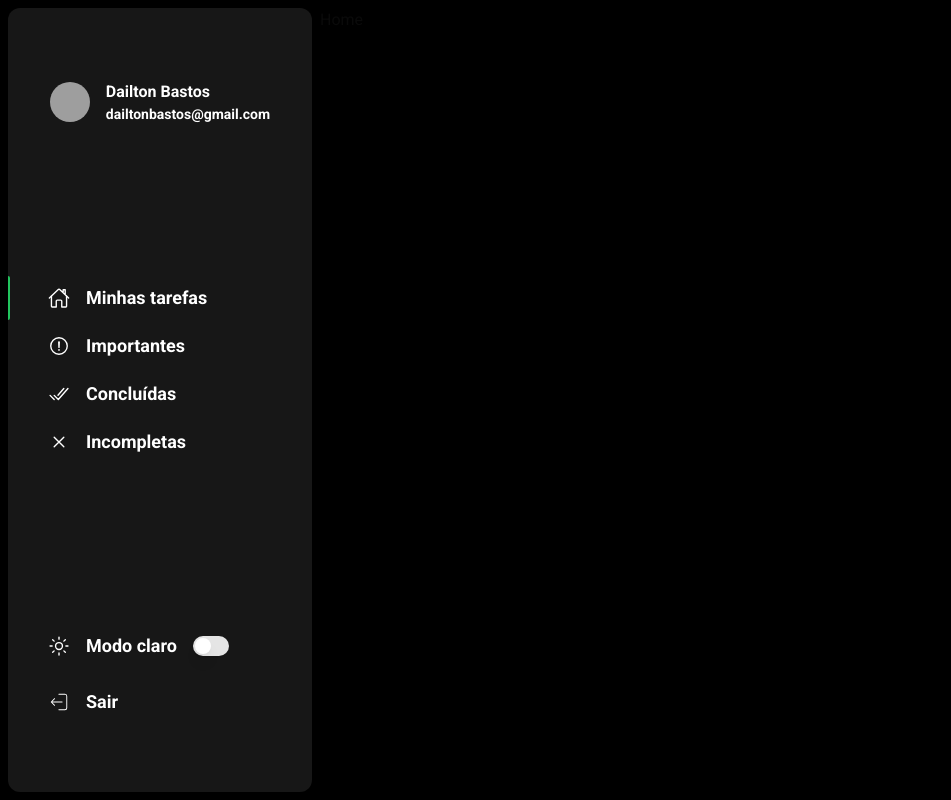
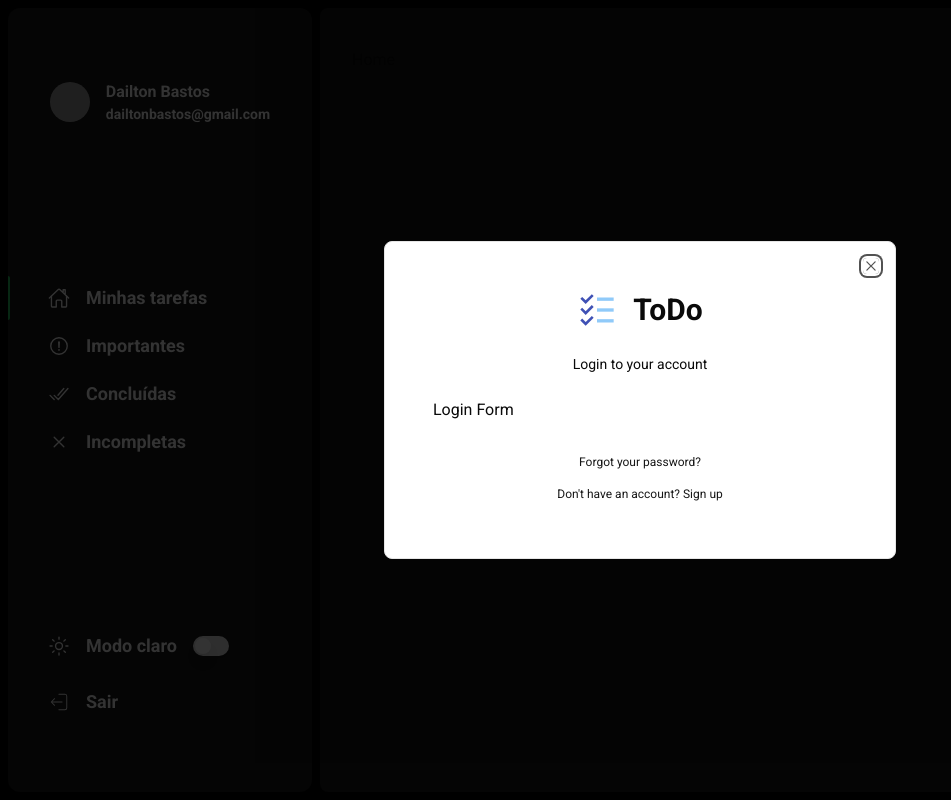
Before and after one commit to Dailton-Bastos/todo-app, a Next.js app: page / in a window 1280 px wide. Shown: the whole page, without its empty margins (0-951 px from the left). Built offline with nearby package versions, Linux system fonts and the light colour scheme; grey boxes are pictures that could not be loaded.

Commit message:
feat(auth): add modal auth

```diff
--- a/package.json
+++ b/package.json
@@ -23,6 +23,7 @@
 	},
 	"dependencies": {
 		"@radix-ui/react-avatar": "^1.0.4",
+		"@radix-ui/react-dialog": "^1.0.5",
 		"@radix-ui/react-icons": "^1.3.0",
 		"@radix-ui/react-slot": "^1.0.2",
 		"@radix-ui/react-switch": "^1.0.3",
@@ -33,7 +34,8 @@
 		"react-dom": "^18",
 		"react-icons": "^5.0.1",
 		"tailwind-merge": "^2.2.1",
-		"tailwindcss-animate": "^1.0.7"
+		"tailwindcss-animate": "^1.0.7",
+		"zustand": "^4.5.2"
 	},
 	"devDependencies": {
 		"@chromatic-com/storybook": "^1.2.12",
--- a/src/app/layout.tsx
+++ b/src/app/layout.tsx
@@ -1,4 +1,6 @@
+import { Box } from '@/components/Box'
 import { Sidebar } from '@/components/Sidebar'
+import { ModalProvider } from '@/providers/modalProvider'
 import type { Metadata } from 'next'
 import { Roboto } from 'next/font/google'
 import './globals.css'
@@ -23,8 +25,14 @@
 						<Sidebar />
 					</div>
 
-					<main className='h-full flex-1 py-2'>{children}</main>
+					<main className='h-full flex-1 py-2 pr-2'>
+						<Box className='w-full h-full rounded-lg overflow-hidden border-none py-10 px-8'>
+							{children}
+						</Box>
+					</main>
 				</div>
+
+				<ModalProvider />
 			</body>
 		</html>
 	)
--- /dev/null
+++ b/src/components/auth/AuthFooter.tsx
@@ -0,0 +1,45 @@
+import React from 'react'
+
+import { Button } from '@/components/ui/Button'
+import { useAuthModal } from '@/hooks/useAuthModal'
+import Link from 'next/link'
+
+type AuthForm = 'login' | 'register' | 'forgot'
+
+type Props = {
+	links: Array<{
+		href: string
+		label: string
+		type: AuthForm
+	}>
+}
+
+export const AuthFooter = ({ links = [] }: Props) => {
+	const { setActiveAuthForm } = useAuthModal()
+
+	const handleClick = React.useCallback(
+		(e: React.MouseEvent<HTMLAnchorElement>, type: AuthForm) => {
+			e.preventDefault()
+
+			setActiveAuthForm(type)
+		},
+		[setActiveAuthForm],
+	)
+
+	return (
+		<div className='w-full flex flex-col'>
+			{links.map((link) => (
+				<Button variant='link' size='sm' asChild key={link.href}>
+					<Link
+						href={link.href}
+						onClick={(e) => {
+							handleClick(e, link.type)
+						}}
+					>
+						{link.label}
+					</Link>
+				</Button>
+			))}
+		</div>
+	)
+}
--- /dev/null
+++ b/src/components/auth/AuthHeader.tsx
@@ -0,0 +1,18 @@
+import React from 'react'
+import { FcTodoList } from 'react-icons/fc'
+
+type Props = {
+	label: string
+}
+
+export const AuthHeader = ({ label }: Props) => {
+	return (
+		<header className='w-full flex flex-col gap-y-4 items-center'>
+			<h1 className='text-3xl font-semibold flex items-center gap-x-4 pb-2'>
+				<FcTodoList className='w-10 h-10' /> ToDo
+			</h1>
+
+			<p className='text-sm'>{label}</p>
+		</header>
+	)
+}
--- /dev/null
+++ b/src/components/auth/CardWrapper.tsx
@@ -0,0 +1,38 @@
+import React from 'react'
+
+import { Card, CardContent, CardFooter, CardHeader } from '@/components/ui/Card'
+
+import { AuthFooter } from './AuthFooter'
+import { AuthHeader } from './AuthHeader'
+
+type AuthForm = 'login' | 'register' | 'forgot'
+
+type Props = {
+	children: React.ReactNode
+	headerLabel: string
+	footerLinks: Array<{
+		href: string
+		label: string
+		type: AuthForm
+	}>
+}
+
+export const CardWrapper = ({
+	children,
+	headerLabel,
+	footerLinks = [],
+}: Props) => {
+	return (
+		<Card className='border-none shadow-none'>
+			<CardHeader>
+				<AuthHeader label={headerLabel} />
+			</CardHeader>
+
+			<CardContent>{children}</CardContent>
+
+			<CardFooter>
+				<AuthFooter links={footerLinks} />
+			</CardFooter>
+		</Card>
+	)
+}
--- /dev/null
+++ b/src/components/auth/ForgotForm.tsx
@@ -0,0 +1,22 @@
+import React from 'react'
+
+import { CardWrapper } from './CardWrapper'
+
+export const ForgotForm = () => {
+	const footerLinks = React.useMemo(
+		() => [
+			{
+				label: 'Already have an account? Sign in',
+				href: '/#auth-sign-in',
+				type: 'login' as const,
+			},
+		],
+		[],
+	)
+
+	return (
+		<CardWrapper headerLabel='Forgot your password?' footerLinks={footerLinks}>
+			Forgot Form
+		</CardWrapper>
+	)
+}
--- /dev/null
+++ b/src/components/auth/LoginForm.tsx
@@ -0,0 +1,27 @@
+import React from 'react'
+
+import { CardWrapper } from './CardWrapper'
+
+export const LoginForm = () => {
+	const footerLinks = React.useMemo(
+		() => [
+			{
+				label: 'Forgot your password?',
+				href: '/#auth-forgot-password',
+				type: 'forgot' as const,
+			},
+			{
+				label: "Don't have an account? Sign up",
+				href: '/#auth-sign-up',
+				type: 'register' as const,
+			},
+		],
+		[],
+	)
+
+	return (
+		<CardWrapper headerLabel='Login to your account' footerLinks={footerLinks}>
+			Login Form
+		</CardWrapper>
+	)
+}
--- /dev/null
+++ b/src/components/auth/Modal.tsx
@@ -0,0 +1,33 @@
+'use client'
+
+import React from 'react'
+
+import { Dialog, DialogContent } from '@/components/ui/Dialog'
+import { useAuthModal } from '@/hooks/useAuthModal'
+
+import { ForgotForm } from './ForgotForm'
+import { LoginForm } from './LoginForm'
+import { RegisterForm } from './RegisterForm'
+
+export const AuthModal = () => {
+	const { isOpen, onClose, activeAuthForm } = useAuthModal()
+
+	const onChange = React.useCallback(
+		(open: boolean) => {
+			if (!open) return onClose()
+		},
+		[onClose],
+	)
+
+	return (
+		<Dialog open={isOpen} defaultOpen={isOpen} onOpenChange={onChange}>
+			<DialogContent>
+				{activeAuthForm === 'login' && <LoginForm />}
+
+				{activeAuthForm === 'register' && <RegisterForm />}
+
+				{activeAuthForm === 'forgot' && <ForgotForm />}
+			</DialogContent>
+		</Dialog>
+	)
+}
--- /dev/null
+++ b/src/components/auth/RegisterForm.tsx
@@ -0,0 +1,22 @@
+import React from 'react'
+
+import { CardWrapper } from './CardWrapper'
+
+export const RegisterForm = () => {
+	const footerLinks = React.useMemo(
+		() => [
+			{
+				label: 'Already have an account? Sign in',
+				href: '/#auth-sign-in',
+				type: 'login' as const,
+			},
+		],
+		[],
+	)
+
+	return (
+		<CardWrapper headerLabel="Don't have an account?" footerLinks={footerLinks}>
+			Register Form
+		</CardWrapper>
+	)
+}
--- /dev/null
+++ b/src/components/ui/dialog.tsx
@@ -0,0 +1,122 @@
+'use client'
+
+import * as React from 'react'
+
+import { cn } from '@/lib/utils'
+import * as DialogPrimitive from '@radix-ui/react-dialog'
+import { Cross2Icon } from '@radix-ui/react-icons'
+
+const Dialog = DialogPrimitive.Root
+
+const DialogTrigger = DialogPrimitive.Trigger
+
+const DialogPortal = DialogPrimitive.Portal
+
+const DialogClose = DialogPrimitive.Close
+
+const DialogOverlay = React.forwardRef<
+	React.ElementRef<typeof DialogPrimitive.Overlay>,
+	React.ComponentPropsWithoutRef<typeof DialogPrimitive.Overlay>
+>(({ className, ...props }, ref) => (
+	<DialogPrimitive.Overlay
+		ref={ref}
+		className={cn(
+			'fixed inset-0 z-50 bg-black/80  data-[state=open]:animate-in data-[state=closed]:animate-out data-[state=closed]:fade-out-0 data-[state=open]:fade-in-0',
+			className,
+		)}
+		{...props}
+	/>
+))
+DialogOverlay.displayName = DialogPrimitive.Overlay.displayName
+
+const DialogContent = React.forwardRef<
+	React.ElementRef<typeof DialogPrimitive.Content>,
+	React.ComponentPropsWithoutRef<typeof DialogPrimitive.Content>
+>(({ className, children, ...props }, ref) => (
+	<DialogPortal>
+		<DialogOverlay />
+		<DialogPrimitive.Content
+			ref={ref}
+			className={cn(
+				'fixed left-[50%] top-[50%] z-50 grid w-full max-w-lg translate-x-[-50%] translate-y-[-50%] gap-4 border bg-background p-6 shadow-lg duration-200 data-[state=open]:animate-in data-[state=closed]:animate-out data-[state=closed]:fade-out-0 data-[state=open]:fade-in-0 data-[state=closed]:zoom-out-95 data-[state=open]:zoom-in-95 data-[state=closed]:slide-out-to-left-1/2 data-[state=closed]:slide-out-to-top-[48%] data-[state=open]:slide-in-from-left-1/2 data-[state=open]:slide-in-from-top-[48%] sm:rounded-lg',
+				className,
+			)}
+			{...props}
+		>
+			{children}
+			<DialogPrimitive.Close className='absolute right-4 top-4 rounded-sm opacity-70 ring-offset-background transition-opacity hover:opacity-100 focus:outline-none focus:ring-2 focus:ring-ring focus:ring-offset-2 disabled:pointer-events-none data-[state=open]:bg-accent data-[state=open]:text-muted-foreground'>
+				<Cross2Icon className='h-4 w-4' />
+				<span className='sr-only'>Close</span>
+			</DialogPrimitive.Close>
+		</DialogPrimitive.Content>
+	</DialogPortal>
+))
+DialogContent.displayName = DialogPrimitive.Content.displayName
+
+const DialogHeader = ({
+	className,
+	...props
+}: React.HTMLAttributes<HTMLDivElement>) => (
+	<div
+		className={cn(
+			'flex flex-col space-y-1.5 text-center sm:text-left',
+			className,
+		)}
+		{...props}
+	/>
+)
+DialogHeader.displayName = 'DialogHeader'
+
+const DialogFooter = ({
+	className,
+	...props
+}: React.HTMLAttributes<HTMLDivElement>) => (
+	<div
+		className={cn(
+			'flex flex-col-reverse sm:flex-row sm:justify-end sm:space-x-2',
+			className,
+		)}
+		{...props}
+	/>
+)
+DialogFooter.displayName = 'DialogFooter'
+
+const DialogTitle = React.forwardRef<
+	React.ElementRef<typeof DialogPrimitive.Title>,
+	React.ComponentPropsWithoutRef<typeof DialogPrimitive.Title>
+>(({ className, ...props }, ref) => (
+	<DialogPrimitive.Title
+		ref={ref}
+		className={cn(
+			'text-lg font-semibold leading-none tracking-tight',
+			className,
+		)}
+		{...props}
+	/>
+))
+DialogTitle.displayName = DialogPrimitive.Title.displayName
+
+const DialogDescription = React.forwardRef<
+	React.ElementRef<typeof DialogPrimitive.Description>,
+	React.ComponentPropsWithoutRef<typeof DialogPrimitive.Description>
+>(({ className, ...props }, ref) => (
+	<DialogPrimitive.Description
+		ref={ref}
+		className={cn('text-sm text-muted-foreground', className)}
+		{...props}
+	/>
+))
+DialogDescription.displayName = DialogPrimitive.Description.displayName
+
+export {
+	Dialog,
+	DialogPortal,
+	DialogOverlay,
+	DialogTrigger,
+	DialogClose,
+	DialogContent,
+	DialogHeader,
+	DialogFooter,
+	DialogTitle,
+	DialogDescription,
+}
--- /dev/null
+++ b/src/hooks/useAuthModal.ts
@@ -0,0 +1,19 @@
+import { create } from 'zustand'
+
+type AuthForm = 'login' | 'register' | 'forgot'
+
+type Store = {
+	isOpen: boolean
+	onOpen: () => void
+	onClose: () => void
+	activeAuthForm: AuthForm
+	setActiveAuthForm: (type: AuthForm) => void
+}
+
+export const useAuthModal = create<Store>((set) => ({
+	isOpen: true,
+	onOpen: () => set({ isOpen: true }),
+	onClose: () => set({ isOpen: false }),
+	activeAuthForm: 'login',
+	setActiveAuthForm: (type: AuthForm) => set({ activeAuthForm: type }),
+}))
--- /dev/null
+++ b/src/providers/modalProvider.tsx
@@ -0,0 +1,17 @@
+'use client'
+
+import React from 'react'
+
+import { AuthModal } from '@/components/auth/Modal'
+
+export const ModalProvider = () => {
+	const [isMounted, setIsMounted] = React.useState(false)
+
+	React.useEffect(() => {
+		setIsMounted(true)
+	}, [])
+
+	if (!isMounted) return null
+
+	return <AuthModal />
+}
```
Also changed, not shown: 1 other file (tests, documents, lock files or other folders).
